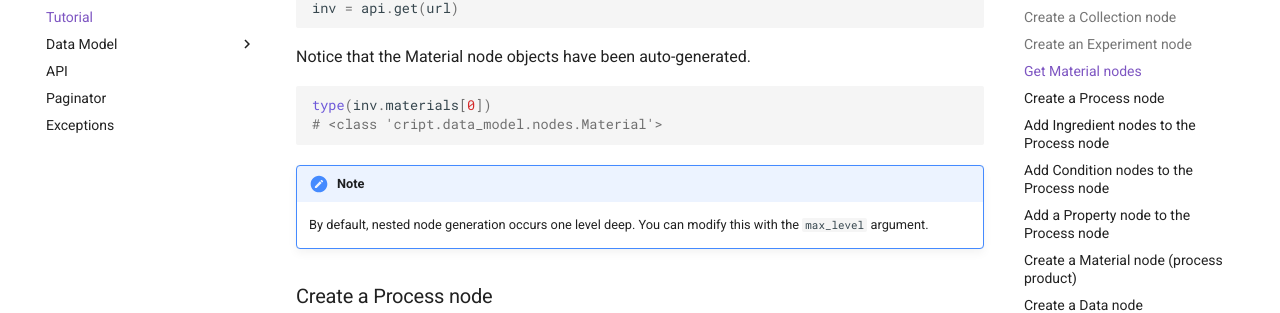
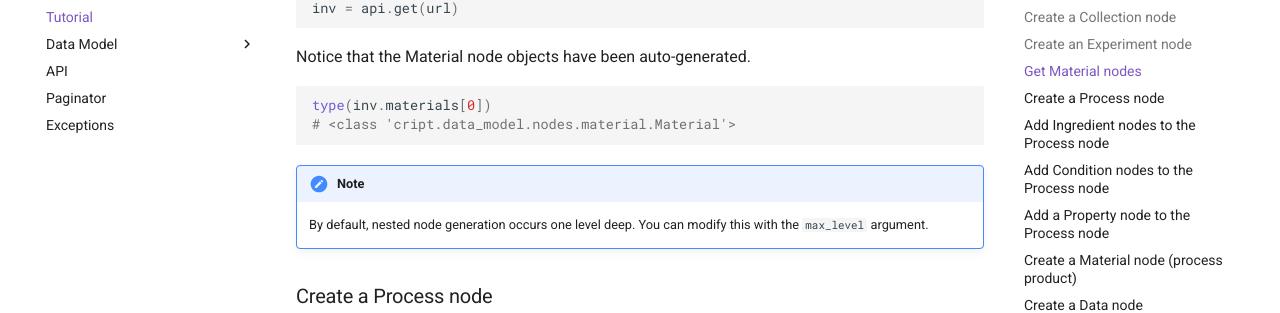
Before and after one commit to C-Accel-CRIPT/sdk-archive, an MkDocs documentation site: the page built from docs/tutorial.md, in a window 1280 px wide and 900 px high, scrolled down 1106 px. Shown: the part 145-458 px from the top of the window. Built offline with MkDocs 1.6.1 and Material for MkDocs 9.7.7, drawn with Linux system fonts in a browser that asks for light colours; comment, search, counter and statistics services are not loaded.

Commit message:
Fix path to Material class

````diff
--- a/docs/tutorial.md
+++ b/docs/tutorial.md
@@ -47,7 +47,7 @@ inv = api.get(url)
 Notice that the Material node objects have been auto-generated.
 ``` py
 type(inv.materials[0])
-# <class 'cript.data_model.nodes.Material'>
+# <class 'cript.data_model.nodes.material.Material'>
 ```
 !!! note
     By default, nested node generation occurs one level deep. You can modify this with the `max_level` argument.
````
Also changed, not shown: 1 other file.
